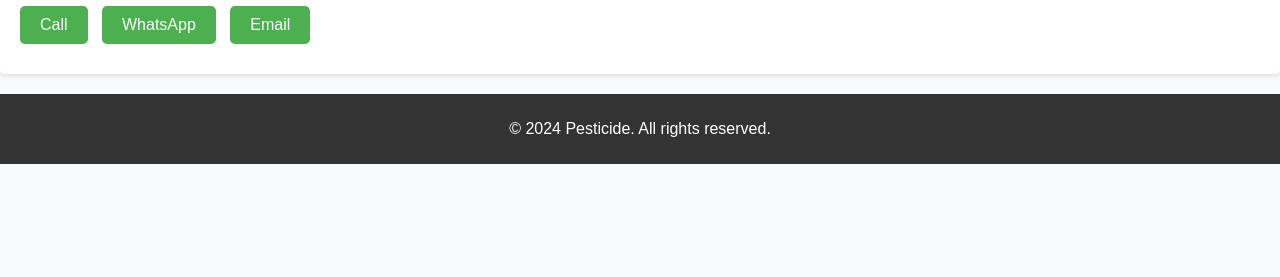
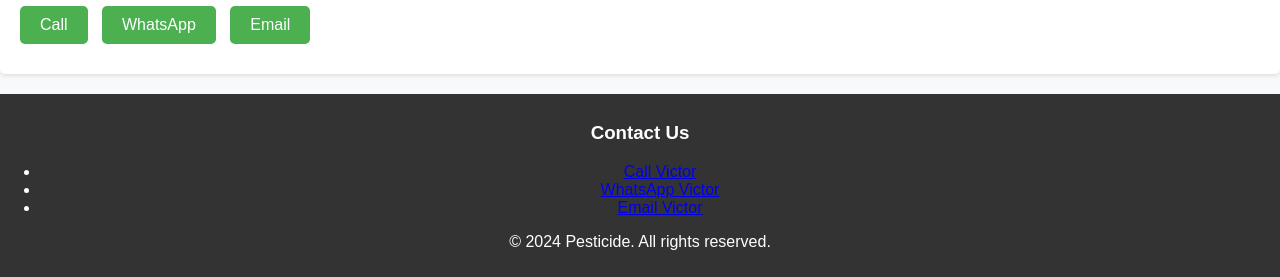
Before and after one commit to metroliv/Pestside, a plain HTML site: page index.html in a window 1280 px wide. Shown: the part 584-861 px from the top of the page. Before the commit the page ends 800 px from the top, so only its background shows below. Drawn offline with Linux system fonts and the light colour scheme.

Commit message:
Update index.html

```diff
--- a/index.html
+++ b/index.html
@@ -136,8 +136,28 @@
         </section>
     </main>
     <footer>
-        <p>&copy; 2024 Pesticide. All rights reserved.</p>
-    </footer>
+
+    <div class="footer-container">
+        <div class="footer-left">
+            <h3>Contact Us</h3>
+            <ul>
+                <li><a href="tel:+254799553357">Call Victor</a></li>
+                <li><a href="https://wa.me/+254799553357">WhatsApp Victor</a></li>
+                <li><a href="mailto:victormuinge@gmail.com">Email Victor</a></li>
+            </ul>
+            <div class="social-links">
+                <a href="" target="_blank" class="social-icon"><i class="fb.jpeg"></i></a>
+                <a href="#" target="_blank" class="social-icon"><i class="fab fa-twitter"></i></a>
+                <a href="#" target="_blank" class="social-icon"><i class="fab fa-instagram"></i></a>
+            </div>
+        </div>
+        <div class="footer-right">
+            <p>&copy; 2024 Pesticide. All rights reserved.</p>
+        </div>
+    </div>
+</footer>
+
+
     <script src="script.js"></script>
 </body>
 </html>
```
